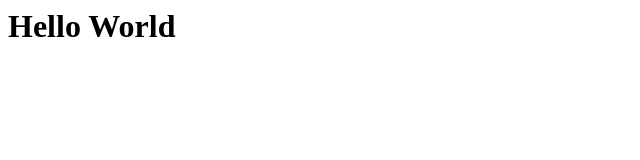
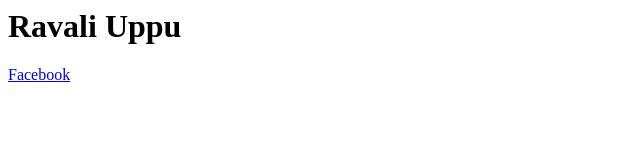
Before and after one commit to Ravali-u/Ravali-u.github.io, a plain HTML site: page index.html in a window 1280 px wide. Shown: the whole page, without its empty margins (0-640 px from the left). Drawn offline with Linux system fonts and the light colour scheme.

Commit message:
Update index.html

```diff
--- a/index.html
+++ b/index.html
@@ -5,6 +5,7 @@
     <title>Document</title>
 </head>
 <body>
-    <h1>Hello World</h1>
+    <h1>Ravali Uppu</h1>
+    <a href="https://github.com/Ravali-u/Ravali-u.github.io/blob/main/index.html">Facebook</a>
 </body>
 </html>
```
